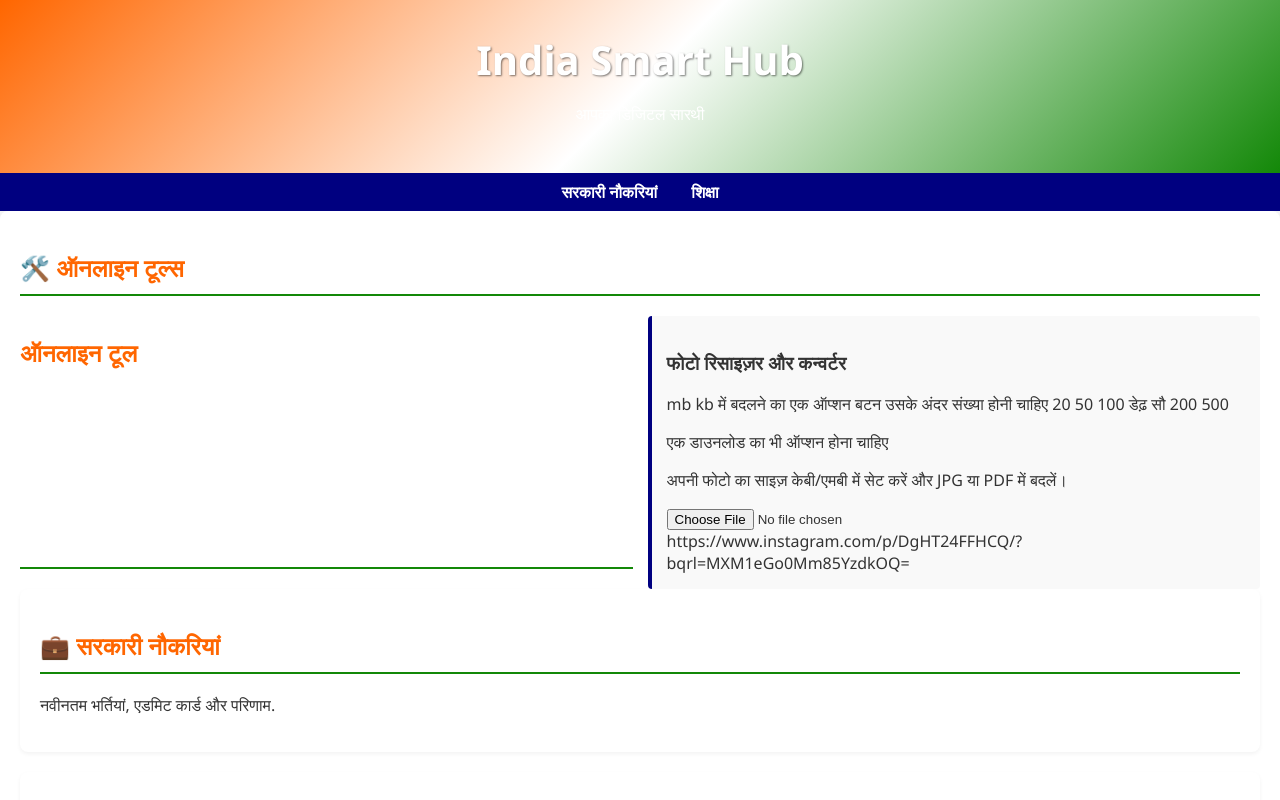
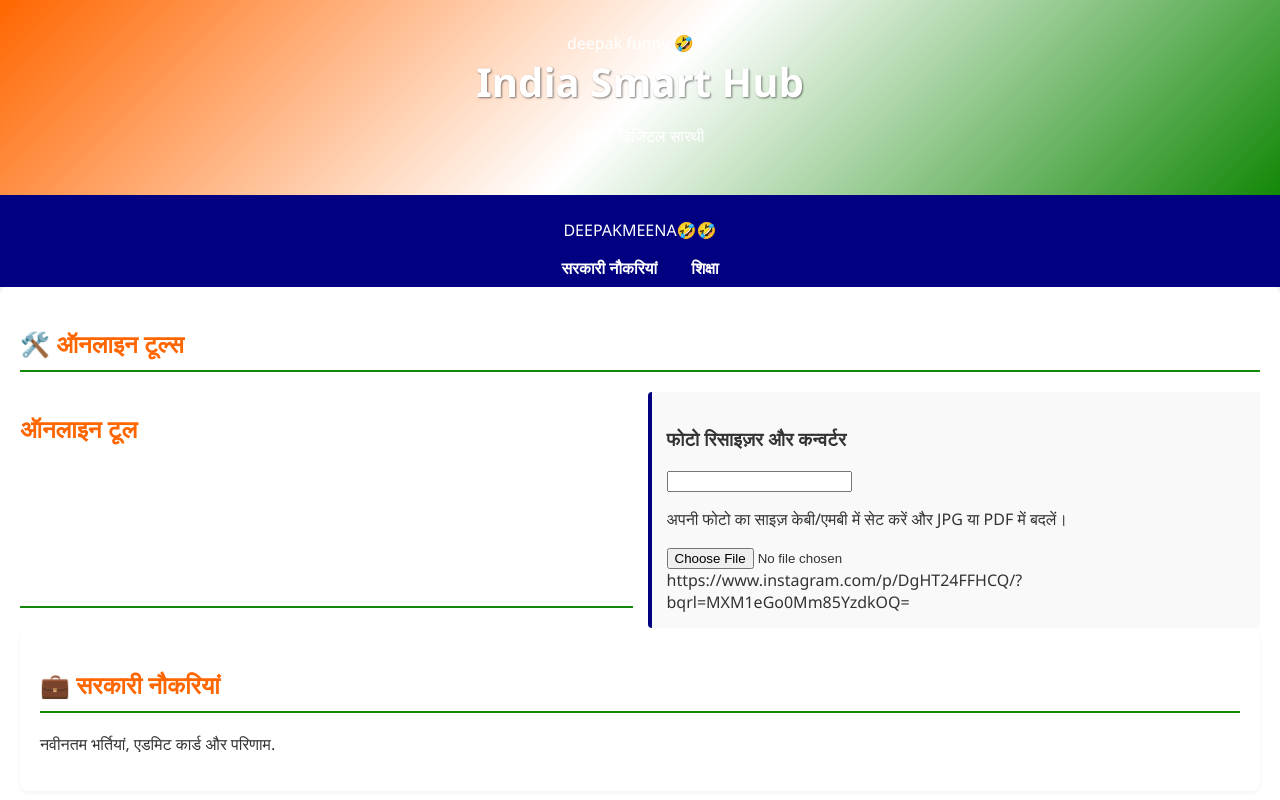
Before and after one commit to deepakmeena1019-debug/INDIA-SMART-HUB, a plain HTML site: page index.html in a window 1280 px wide. Shown: the top 800 px of the page. Drawn offline with Linux system fonts and the light colour scheme.

Commit message:
Update index.html

```diff
--- a/index.html
+++ b/index.html
@@ -24,13 +24,14 @@
 <body>
 
 <header>
-    <h1>India Smart Hub</h1>
+  <h0> deepak funny 🤣 😅</h0>
+  <h1>India Smart Hub</h1>
     <p>आपका डिजिटल सारथी</p>
 </header>
 
 <nav>
 
-
+ <p>DEEPAKMEENA🤣🤣</p>
     <a href="#jobs">सरकारी नौकरियां</a>
     <a href="#education">शिक्षा</a>
 </nav>
@@ -44,8 +45,8 @@
     <h2>ऑनलाइन टूल</h2>
     <div class="card">
         <h3>फोटो रिसाइज़र और कन्वर्टर</h3>
-      <p> mb kb में बदलने का एक ऑप्शन बटन उसके अंदर संख्या होनी चाहिए 20 50 100 डेढ़ सौ 200 500 </p>
-      </p>एक डाउनलोड का भी ऑप्शन होना चाहिए</p>
+      <input type="mb kb में बदलने का एक ऑप्शन बटन उसके अंदर संख्या होनी चाहिए 20 50 100 डेढ़ सौ 200 500 </p>
+      </p>एक डाउनलोड का भी ऑप्शन होना चाहिए text/*">
         <p>अपनी फोटो का साइज़ केबी/एमबी में सेट करें और JPG या PDF में बदलें।</p>
         <input type="file" accept="image/*">
         <a>https://www.instagram.com/p/DgHT24FFHCQ/?bqrl=MXM1eGo0Mm85YzdkOQ=</a>
```
